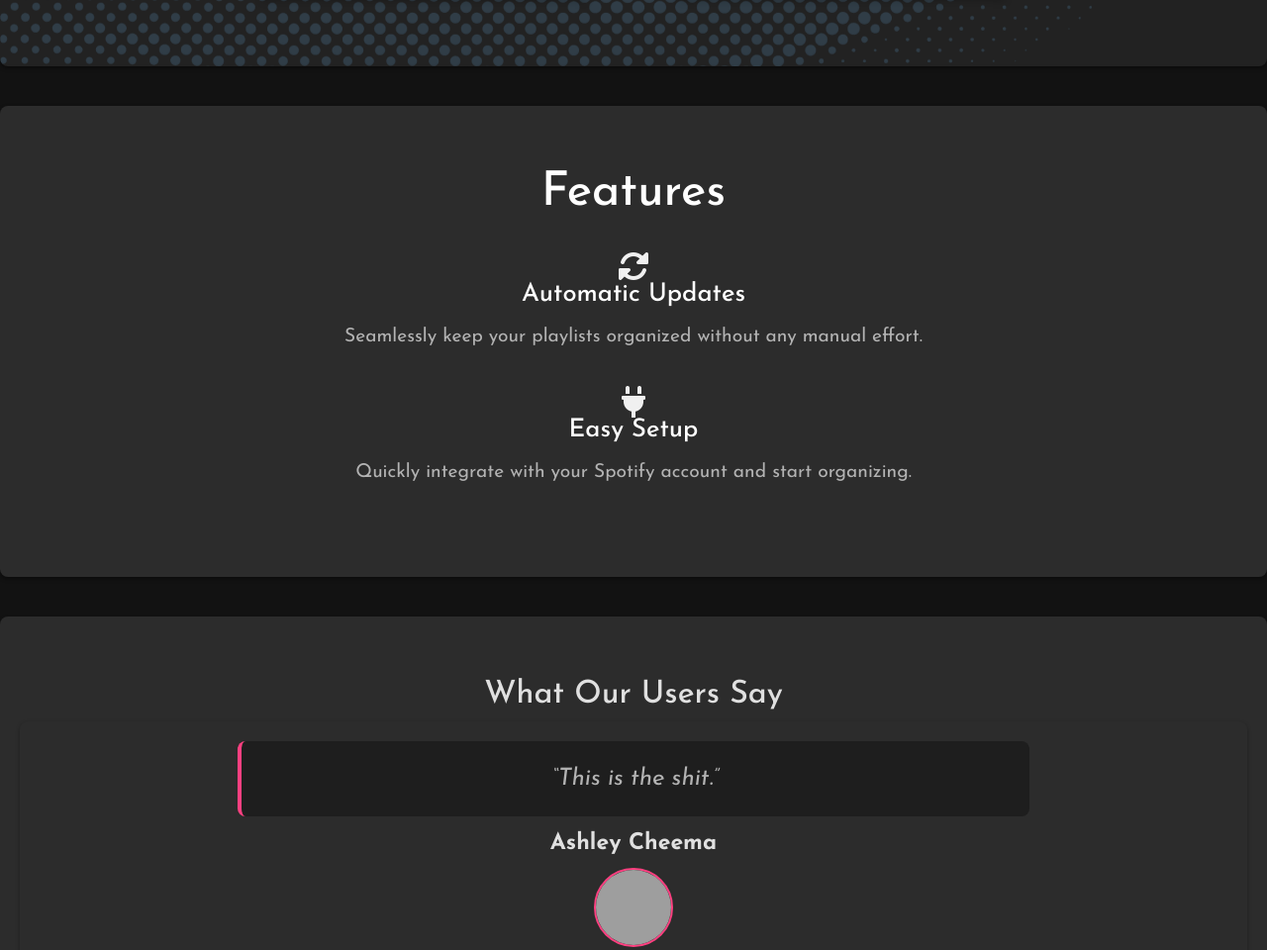
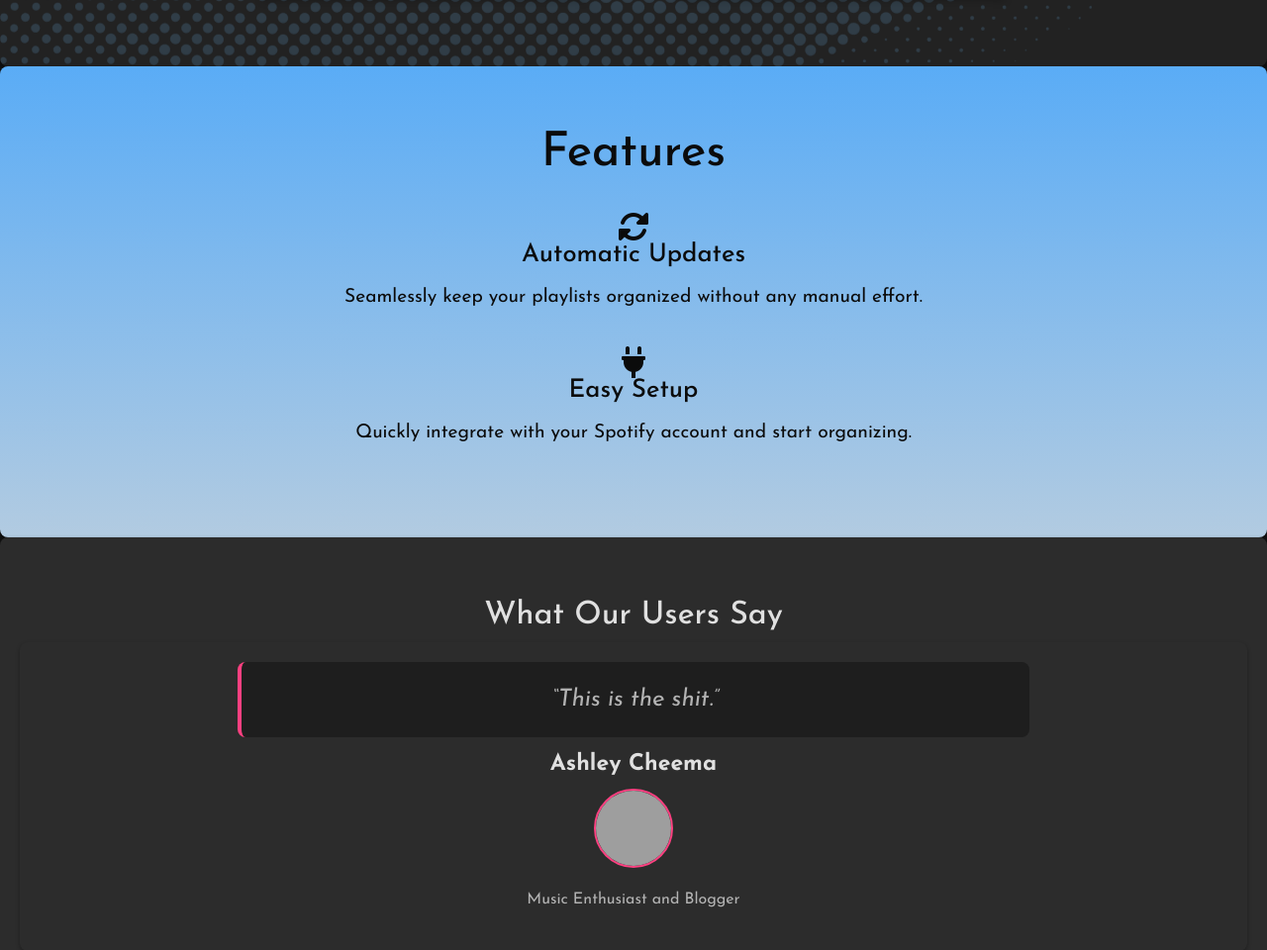
Before and after one commit to KieranBond/Tomorrow-ify, a plain HTML site: page src/Frontend/index.html in a window 1280 px wide. Shown: the part 1278-2238 px from the top of the page at 99% size. Drawn offline with nearby package versions, Linux system fonts and the light colour scheme; grey boxes are pictures that could not be loaded.

Commit message:
Remove padding around sections, update features section

```diff
--- a/src/Frontend/styles.css
+++ b/src/Frontend/styles.css
@@ -87,8 +87,6 @@ section {
     /* Medium Dark Gray */
     color: #E0E0E0;
     /* Main Text Color */
-    margin-bottom: 40px;
-    /* Consistent space between sections */
 }
 
 /* Specific Section Backgrounds */
@@ -103,8 +101,12 @@ section {
 }
 
 #features {
-    background-color: #2C2C2C;
-    /* Medium Dark Gray */
+    background-image: linear-gradient(#5AACF6, #B2CBE1);
+}
+
+#features h1 {
+    color: #0B0B0B;
+    /* Feature Header Text Color */
 }
 
 #testimonials {
@@ -125,18 +127,18 @@ section {
 
 .feature i {
     margin: 20px auto 10px;
-    color: #F0F0F0;
+    color: #0B0B0B;
 }
 
 .feature h3 {
     font-size: 1.6em;
     margin-bottom: 0.5em;
-    color: #FFFFFF;
+    color: #0B0B0B;
     /* Feature Header Text Color */
 }
 
 .feature p {
-    color: #B3B3B3;
+    color: #0B0B0B;
     /* Feature Description Text Color */
 }
 
```
